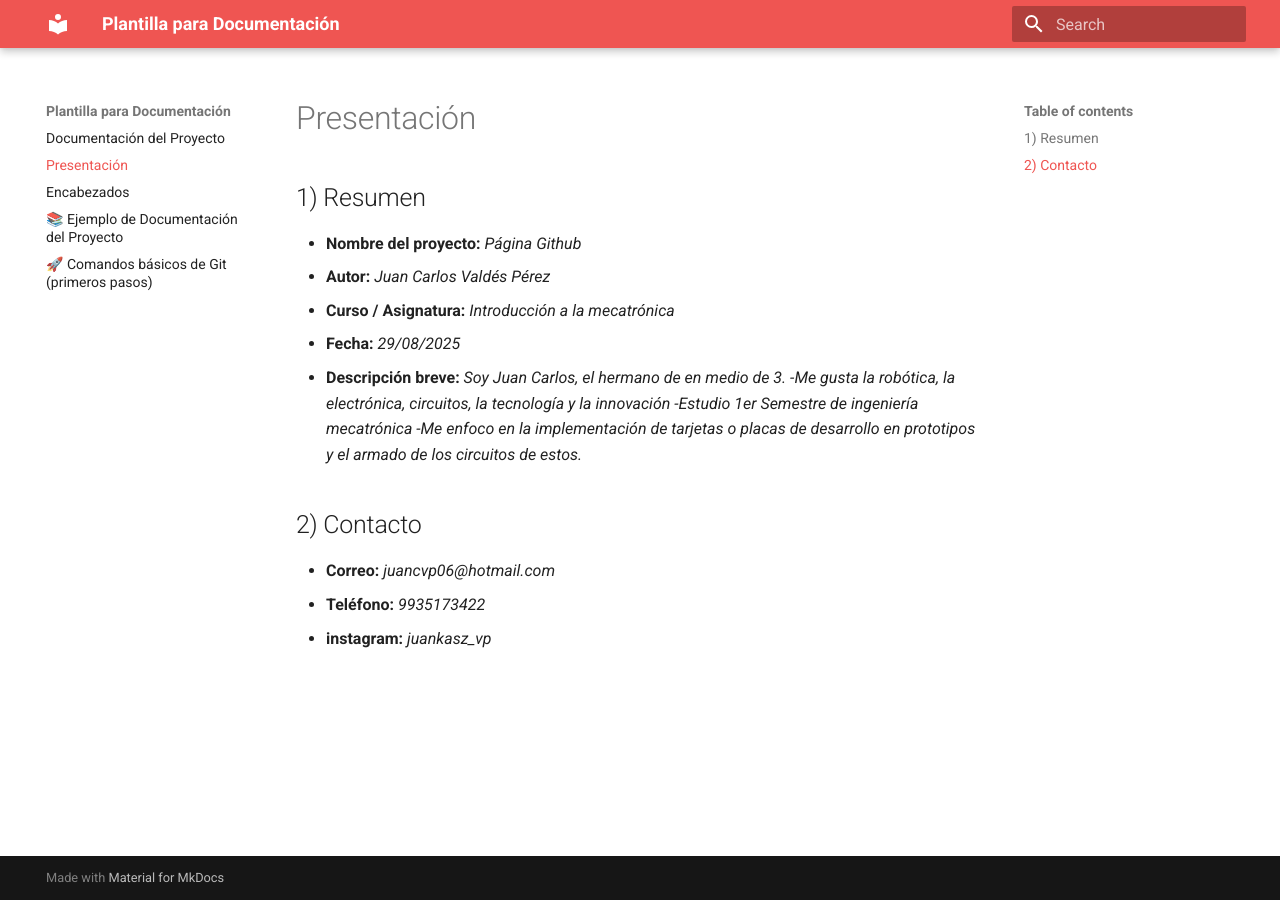
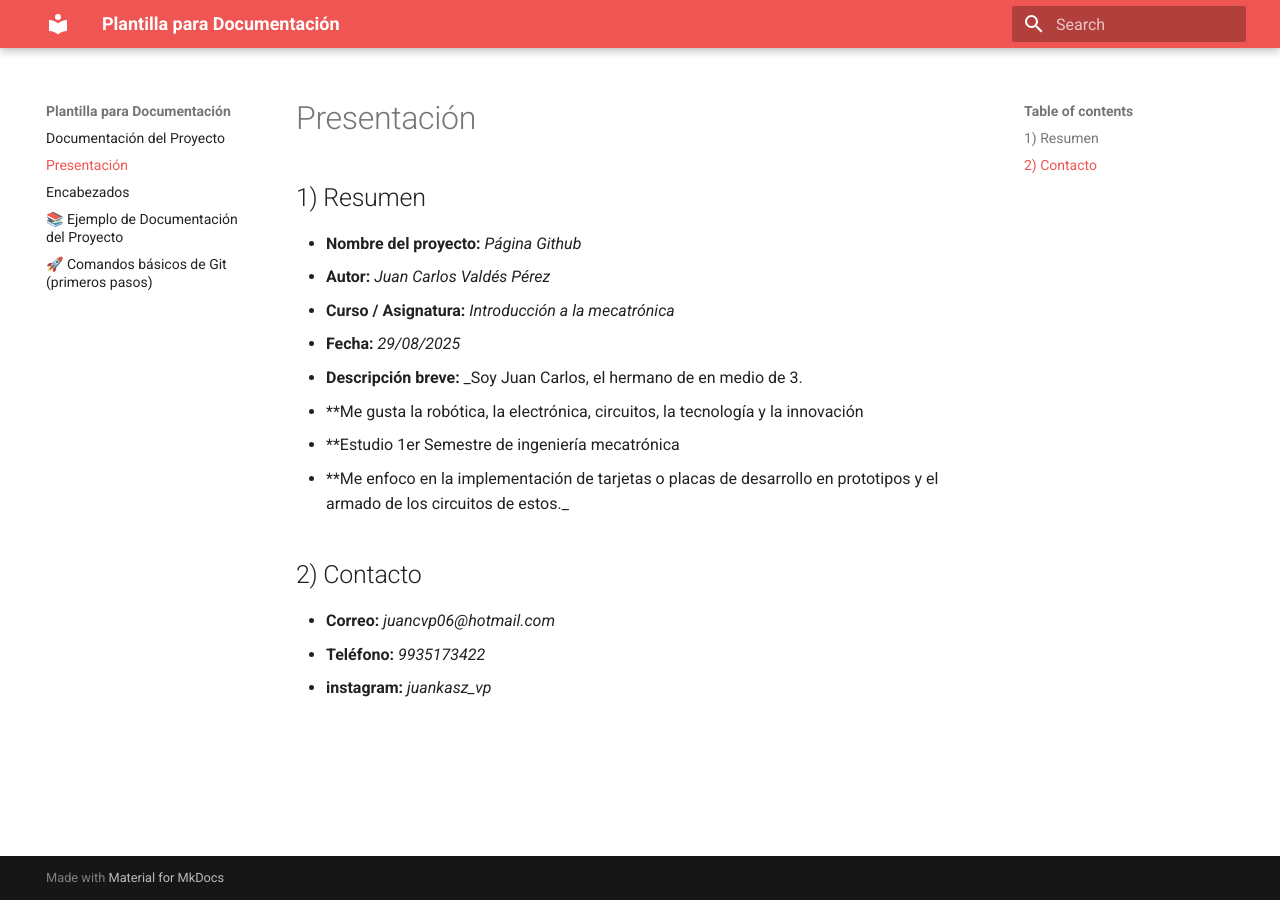
Before and after one commit to Juankashifu/Portafolio-Ibero, an MkDocs documentation site: the page built from docs/Presentación.md, in a window 1280 px wide. Built offline with MkDocs 1.6.1 and Material for MkDocs 9.7.7, drawn with Linux system fonts in a browser that asks for light colours.

```diff
--- a/docs/Presentación.md
+++ b/docs/Presentación.md
@@ -5,9 +5,9 @@
 - **Curso / Asignatura:** _Introducción a la mecatrónica_
 - **Fecha:** _29/08/2025_
 - **Descripción breve:** _Soy Juan Carlos, el hermano de en medio de 3.
--Me gusta la robótica, la electrónica, circuitos, la tecnología y la innovación
--Estudio 1er Semestre de ingeniería mecatrónica
--Me enfoco en la implementación de tarjetas o placas de desarrollo en prototipos y el armado de los circuitos de estos._
+- **Me gusta la robótica, la electrónica, circuitos, la tecnología y la innovación
+- **Estudio 1er Semestre de ingeniería mecatrónica
+- **Me enfoco en la implementación de tarjetas o placas de desarrollo en prototipos y el armado de los circuitos de estos._
 
 ## 2) Contacto
 
```
